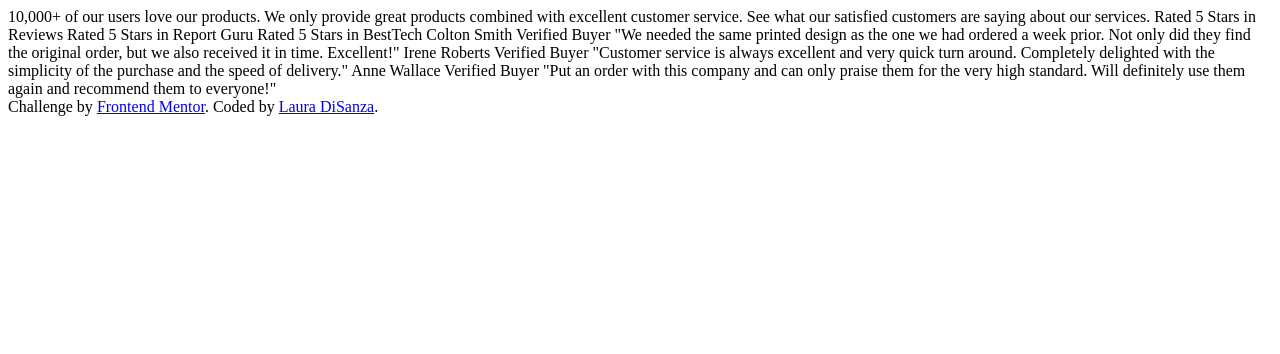
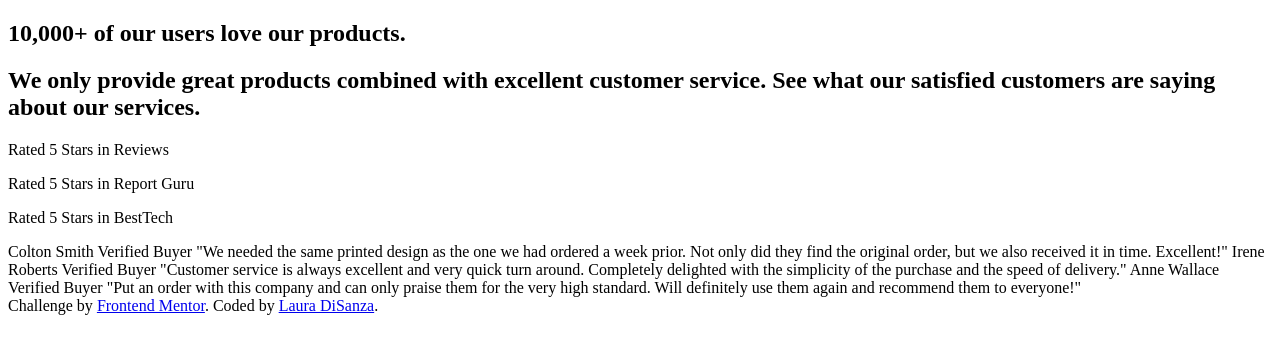
Before and after one commit to lauradisanza/Social-Proof-Section, a plain HTML site: page index.html in a window 1280 px wide. Drawn offline with Linux system fonts and the light colour scheme.

Commit message:
HTML through ratings

```diff
--- a/index.html
+++ b/index.html
@@ -12,14 +12,35 @@
 
   </head>
   <body>
-    10,000+ of our users love our products.
+    <div class="component-container">
+      <div class="component-content">
+        <section id="overview">
+          <h1 class="title">10,000+ of our users love our products.</h1>
+          <h2 class="statement">We only provide great products combined with excellent customer service. See what our satisfied customers are saying about our services.</h2>
+          <div id="ratings">
+            <div class="rating">
+              <div class="stars"></div>
+              <p class="detail">Rated 5 Stars in Reviews</p>
+            </div>
+            <div class="rating">
+              <div class="stars"></div>
+              <p class="detail">Rated 5 Stars in Report Guru</p>
+            </div>
+            <div class="rating">
+              <div class="stars"></div>
+              <p class="detail">Rated 5 Stars in BestTech</p>
+            </div>
+          </div>
+        </section>
+        <section id="reviews">
 
-    We only provide great products combined with excellent customer service.
-    See what our satisfied customers are saying about our services.
+        </section>
+      </div>
+    </div>
 
-    Rated 5 Stars in Reviews
-    Rated 5 Stars in Report Guru
-    Rated 5 Stars in BestTech
+
+
+
 
     Colton Smith
     Verified Buyer
```
